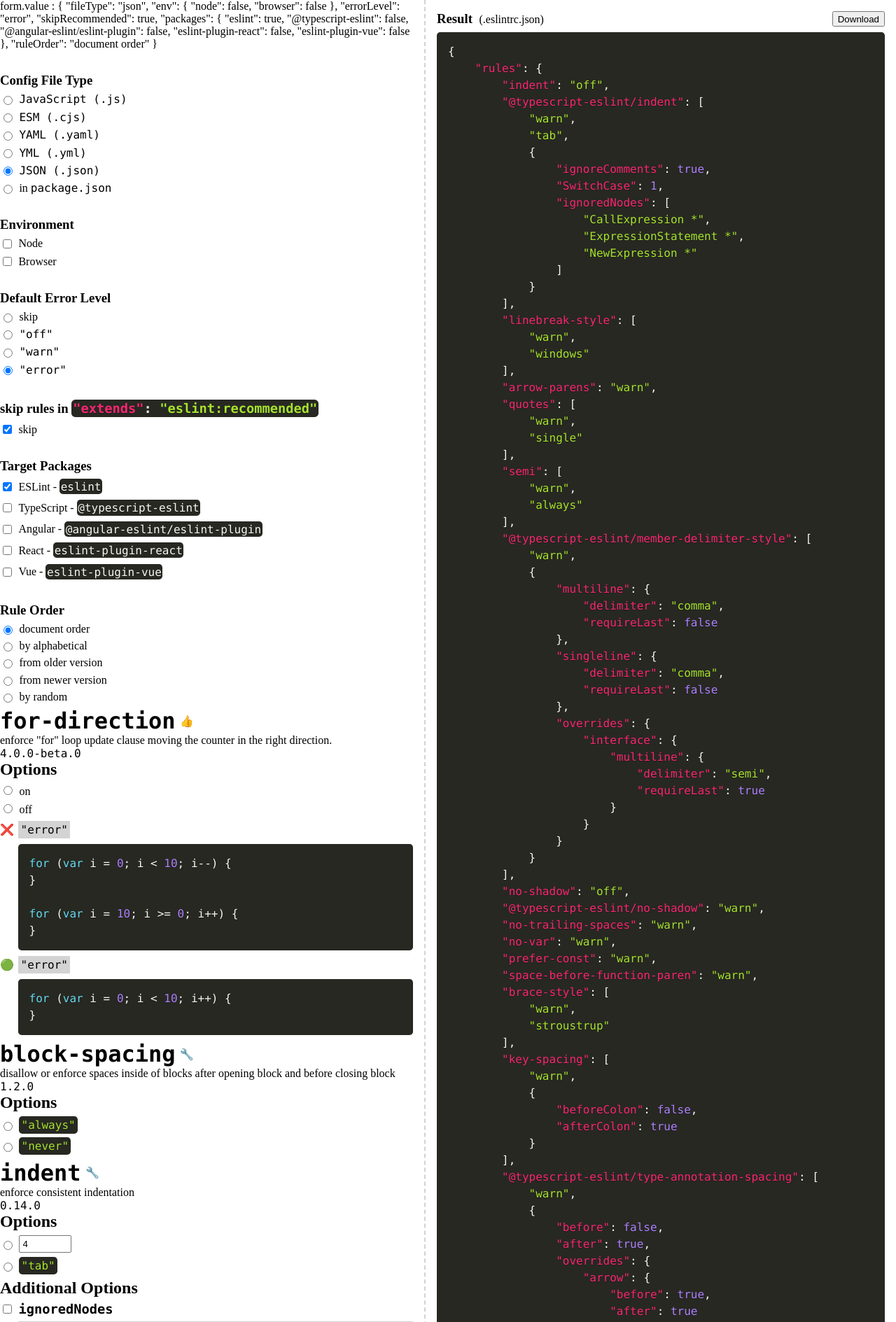
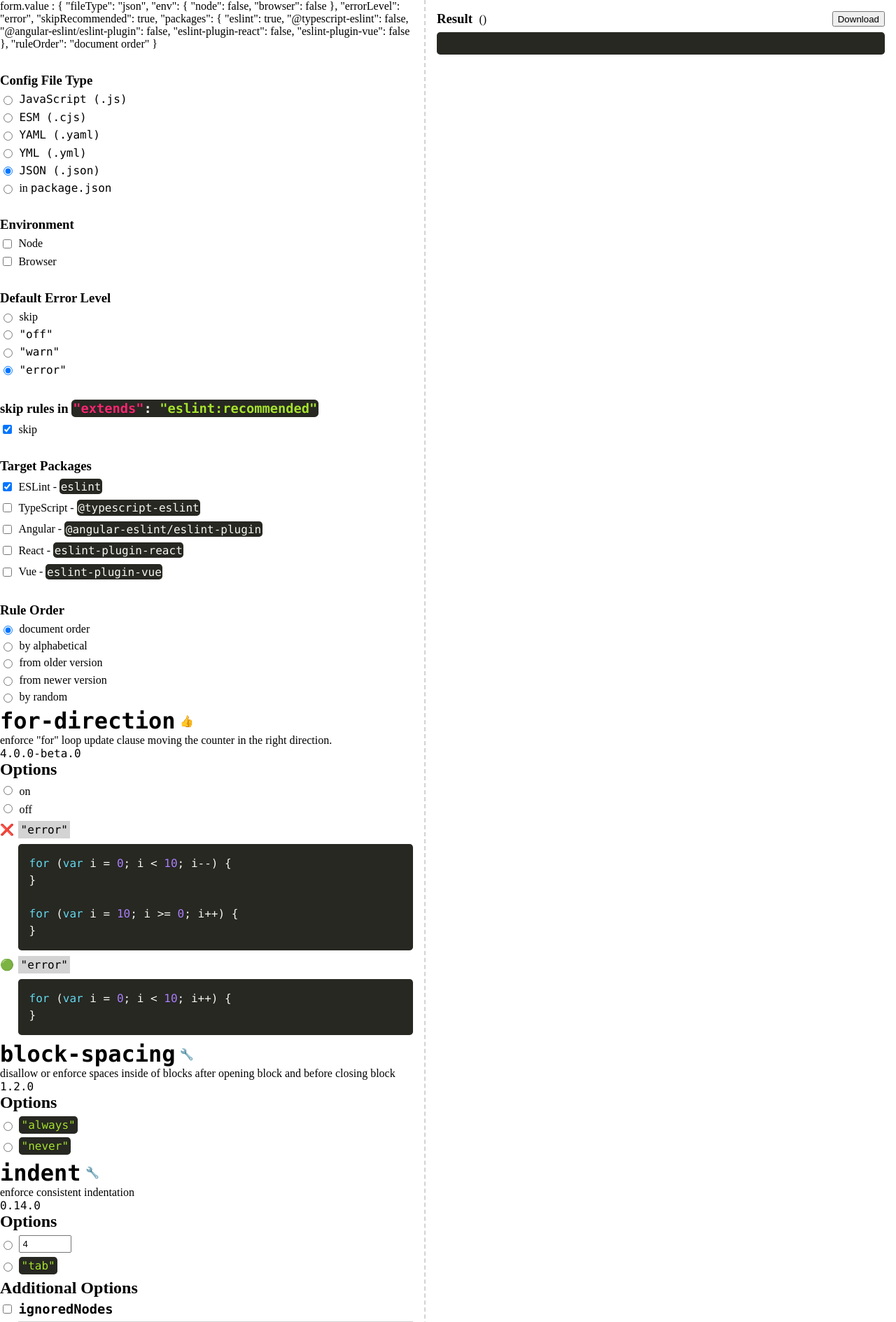
Before and after one commit to han41858/create-eslintrc, an Angular app: page / in a window 1280 px wide. Shown: the top 1889 px of the page at 70% size. Built offline with nearby package versions, Linux system fonts and the light colour scheme.

Commit message:
RuleService - added

```diff
--- a/src/app/app.component.ts
+++ b/src/app/app.component.ts
@@ -1,7 +1,10 @@
-import { Component } from '@angular/core';
+import { Component, OnDestroy, OnInit } from '@angular/core';
+
+import { Subscription } from 'rxjs';
+import { tap } from 'rxjs/operators';
 
 import { Rule } from './common/interfaces';
-import { rules } from './rules/eslint';
+import { RuleService } from './services';
 
 
 @Component({
@@ -9,8 +12,29 @@ import { rules } from './rules/eslint';
 	templateUrl: './app.component.html',
 	styleUrls: ['./app.component.sass']
 })
-export class AppComponent {
+export class AppComponent implements OnInit, OnDestroy {
 
-	rules: Rule[] = rules;
+	ruleSub: Subscription | undefined;
+	rules: Rule[] | undefined;
+
+
+	constructor (private ruleSvc: RuleService) {
+	}
+
+	ngOnInit (): void {
+		this.ruleSub = this.ruleSvc.rules$
+			.pipe(
+				tap((rules: Rule[]): void => {
+					this.rules = rules;
+				})
+			)
+			.subscribe();
+
+		// this.rules = this.ruleSvc.allRules;
+	}
+
+	ngOnDestroy (): void {
+		this.ruleSub?.unsubscribe();
+	}
 
 }
--- a/src/app/common/constants.ts
+++ b/src/app/common/constants.ts
@@ -53,6 +53,12 @@ export enum RuleFileType {
 	InPackageJson = 'package.json'
 }
 
+export enum SyntaxType {
+	JavaScript = 'js',
+	JSON = 'json',
+	YAML = 'yaml'
+}
+
 export enum Environment {
 	Node = 'node',
 	Browser = 'browser'
--- a/src/app/components/common-config/common-config.component.html
+++ b/src/app/components/common-config/common-config.component.html
@@ -7,7 +7,8 @@
 		<div class="inputContainer" *ngFor="let one of fileTypes">
 			<input type="radio" [formControlName]="FormFieldName.FileType"
 			       [name]="FormFieldName.FileType"
-			       [id]="one.value" [value]="one.value">
+			       [id]="one.value" [value]="one.value"
+			       (change)="valueChanged(FormFieldName.FileType)">
 			<ng-container *ngIf="one.value !== RuleFileType.InPackageJson;else inPackageJsonTemplate">
 				<label [for]="one.value" class="devFont">{{ one.text }} (.{{ one.value }})</label>
 			</ng-container>
--- a/src/app/components/common-config/common-config.component.ts
+++ b/src/app/components/common-config/common-config.component.ts
@@ -1,9 +1,10 @@
 import { Component, OnInit } from '@angular/core';
-import { FormBuilder, FormGroup } from '@angular/forms';
+import { AbstractControl, FormBuilder, FormGroup } from '@angular/forms';
 
 import { Environment, ErrorLevel, Package, RuleFileType, RuleOrder } from '../../common/constants';
 import { TextValue } from '../../common/interfaces';
 import { entriesToTextValue } from '../../common/util';
+import { RuleService } from '../../services';
 
 
 enum FormFieldName {
@@ -46,7 +47,10 @@ export class CommonConfigComponent implements OnInit {
 	packages: TextValue<Package>[];
 	ruleOrders: TextValue<RuleOrder>[];
 
-	constructor (private fb: FormBuilder) {
+	constructor (
+		private fb: FormBuilder,
+		private ruleSvc: RuleService
+	) {
 		this.fileTypes = entriesToTextValue(Object.entries(RuleFileType));
 		this.envArr = entriesToTextValue(Object.entries(Environment));
 		this.errorLevels = entriesToTextValue(Object.entries(ErrorLevel));
@@ -72,6 +76,40 @@ export class CommonConfigComponent implements OnInit {
 			}),
 			[FormFieldName.RuleOrder]: this.fb.control(RuleOrder.DocumentOrder)
 		});
+
+		setTimeout(() => {
+			// initial set
+			this.ruleSvc.setFileType(this.getFormValue(FormFieldName.FileType) as RuleFileType);
+		});
+	}
+
+	getFormValue<T> (field: FormFieldName, innerField?: FormFieldName): T | undefined {
+		let result: T | undefined;
+
+		const ctrl: AbstractControl | null = this.formGroup.get(field);
+
+		if (ctrl) {
+			if (innerField) {
+				const innerCtrl: AbstractControl | null = ctrl.get(innerField);
+
+				if (innerCtrl) {
+					result = innerCtrl.value;
+				}
+			}
+			else {
+				result = ctrl.value;
+			}
+		}
+
+		return result;
+	}
+
+	valueChanged (field: FormFieldName, innerField?: FormFieldName): void {
+		switch (field) {
+			case FormFieldName.FileType:
+				this.ruleSvc.setFileType(this.getFormValue(FormFieldName.FileType) as RuleFileType);
+				break;
+		}
 	}
 
 }
--- a/src/app/components/result-preview/result-preview.component.ts
+++ b/src/app/components/result-preview/result-preview.component.ts
@@ -1,6 +1,10 @@
-import { Component } from '@angular/core';
+import { Component, OnDestroy, OnInit } from '@angular/core';
 
-import { RuleFileType } from '../../common/constants';
+import { Subscription } from 'rxjs';
+import { tap } from 'rxjs/operators';
+
+import { RuleService } from '../../services';
+import { ResultSet } from '../../common/interfaces';
 
 
 @Component({
@@ -8,103 +12,28 @@ import { RuleFileType } from '../../common/constants';
 	templateUrl: './result-preview.component.html',
 	styleUrls: ['./result-preview.component.sass']
 })
-export class ResultPreviewComponent {
+export class ResultPreviewComponent implements OnInit, OnDestroy {
 
-	fileType: RuleFileType = RuleFileType.JSON;
-	fileName: string = '.eslintrc.json';
-	result: string = `{
-\t"rules": {
-\t\t"indent": "off",
-\t\t"@typescript-eslint/indent": [
-\t\t\t"warn",
-\t\t\t"tab",
-\t\t\t{
-\t\t\t\t"ignoreComments": true,
-\t\t\t\t"SwitchCase": 1,
-\t\t\t\t"ignoredNodes": [
-\t\t\t\t\t"CallExpression *",
-\t\t\t\t\t"ExpressionStatement *",
-\t\t\t\t\t"NewExpression *"
-\t\t\t\t]
-\t\t\t}
-\t\t],
-\t\t"linebreak-style": [
-\t\t\t"warn",
-\t\t\t"windows"
-\t\t],
-\t\t"arrow-parens": "warn",
-\t\t"quotes": [
-\t\t\t"warn",
-\t\t\t"single"
-\t\t],
-\t\t"semi": [
-\t\t\t"warn",
-\t\t\t"always"
-\t\t],
-\t\t"@typescript-eslint/member-delimiter-style": [
-\t\t\t"warn",
-\t\t\t{
-\t\t\t\t"multiline": {
-\t\t\t\t\t"delimiter": "comma",
-\t\t\t\t\t"requireLast": false
-\t\t\t\t},
-\t\t\t\t"singleline": {
-\t\t\t\t\t"delimiter": "comma",
-\t\t\t\t\t"requireLast": false
-\t\t\t\t},
-\t\t\t\t"overrides": {
-\t\t\t\t\t"interface": {
-\t\t\t\t\t\t"multiline": {
-\t\t\t\t\t\t\t"delimiter": "semi",
-\t\t\t\t\t\t\t"requireLast": true
-\t\t\t\t\t\t}
-\t\t\t\t\t}
-\t\t\t\t}
-\t\t\t}
-\t\t],
-\t\t"no-shadow": "off",
-\t\t"@typescript-eslint/no-shadow": "warn",
-\t\t"no-trailing-spaces": "warn",
-\t\t"no-var": "warn",
-\t\t"prefer-const": "warn",
-\t\t"space-before-function-paren": "warn",
-\t\t"brace-style": [
-\t\t\t"warn",
-\t\t\t"stroustrup"
-\t\t],
-\t\t"key-spacing": [
-\t\t\t"warn",
-\t\t\t{
-\t\t\t\t"beforeColon": false,
-\t\t\t\t"afterColon": true
-\t\t\t}
-\t\t],
-\t\t"@typescript-eslint/type-annotation-spacing": [
-\t\t\t"warn",
-\t\t\t{
-\t\t\t\t"before": false,
-\t\t\t\t"after": true,
-\t\t\t\t"overrides": {
-\t\t\t\t\t"arrow": {
-\t\t\t\t\t\t"before": true,
-\t\t\t\t\t\t"after": true
-\t\t\t\t\t}
-\t\t\t\t}
-\t\t\t}
-\t\t],
-\t\t"@typescript-eslint/explicit-function-return-type": "warn",
-\t\t"@typescript-eslint/no-inferrable-types": "off",
-\t\t"@typescript-eslint/no-non-null-assertion": "warn",
-\t\t"@typescript-eslint/no-empty-function": "warn",
-\t\t"@typescript-eslint/no-unused-vars": "warn",
-\t\t"@typescript-eslint/explicit-module-boundary-types": "warn",
-\t\t"operator-linebreak": [
-\t\t\t"warn",
-\t\t\t"before"
-\t\t],
-\t\t"no-param-reassign": "warn"
-\t}
-}
-`;
+	private resultSub: Subscription | undefined;
+	resultSet: ResultSet | undefined;
+
+
+	constructor (private ruleSvc: RuleService) {
+	}
+
+	ngOnInit (): void {
+		this.resultSub = this.ruleSvc.result$
+			.pipe(
+				tap((resultSet: ResultSet): void => {
+					this.resultSet = resultSet;
+				})
+			)
+			.subscribe();
+	}
+
+
+	ngOnDestroy (): void {
+		this.resultSub?.unsubscribe();
+	}
 
 }
--- /dev/null
+++ b/src/app/services/index.ts
@@ -0,0 +1 @@
+export * from './rule.service';
--- /dev/null
+++ b/src/app/services/rule.service.ts
@@ -0,0 +1,87 @@
+import { EventEmitter, Injectable } from '@angular/core';
+
+import { BehaviorSubject } from 'rxjs';
+
+import { ResultSet, Rule } from '../common/interfaces';
+import { RuleFileType, SyntaxType } from '../common//constants';
+
+import { rules } from '../rules/eslint';
+
+
+@Injectable({
+	providedIn: 'root'
+})
+export class RuleService {
+
+	private allRules: Rule[] = rules;
+
+	private resultSet: ResultSet = {
+		fileName: undefined,
+		fileType: undefined,
+		syntaxFileType: undefined,
+		code: undefined
+	} as Partial<ResultSet> as ResultSet;
+
+
+	rules$: BehaviorSubject<Rule[]> = new BehaviorSubject<Rule[]>(this.allRules); // rules filtered
+	result$: EventEmitter<ResultSet> = new EventEmitter<ResultSet>();
+
+
+	setFileType (fileType: RuleFileType): void {
+		switch (fileType) {
+			case RuleFileType.JavaScript:
+			case RuleFileType.ESM:
+				this.resultSet.fileType = RuleFileType.JavaScript;
+				this.resultSet.syntaxFileType = SyntaxType.JavaScript;
+				break;
+
+			case RuleFileType.YML:
+			case RuleFileType.YAML:
+				this.resultSet.fileType = RuleFileType.YML;
+				this.resultSet.syntaxFileType = SyntaxType.YAML;
+				break;
+
+			case RuleFileType.JSON:
+			case RuleFileType.InPackageJson:
+				this.resultSet.fileType = RuleFileType.JSON;
+				this.resultSet.syntaxFileType = SyntaxType.JSON;
+				break;
+		}
+
+		if (fileType !== RuleFileType.InPackageJson) {
+			this.resultSet.fileName = '.eslintrc.' + fileType;
+		}
+
+
+		// TODO: dev
+		switch (this.resultSet.syntaxFileType) {
+			case SyntaxType.JavaScript:
+				this.resultSet.code = `function () {
+	return 'hello';
+}`;
+				break;
+
+			case SyntaxType.YAML:
+				this.resultSet.code = `env:
+    browser: true
+rules:
+    # Override default settings
+    eqeqeq: "warn"
+    strict: "off"
+    value: 999`;
+				break;
+
+			case SyntaxType.JSON:
+				this.resultSet.code = `{
+	"key": "value"
+}`;
+				break;
+		}
+
+		this.result$.emit(this.resultSet);
+	}
+
+	// TODO
+	// setRuleFilter(): void;
+
+}
```
